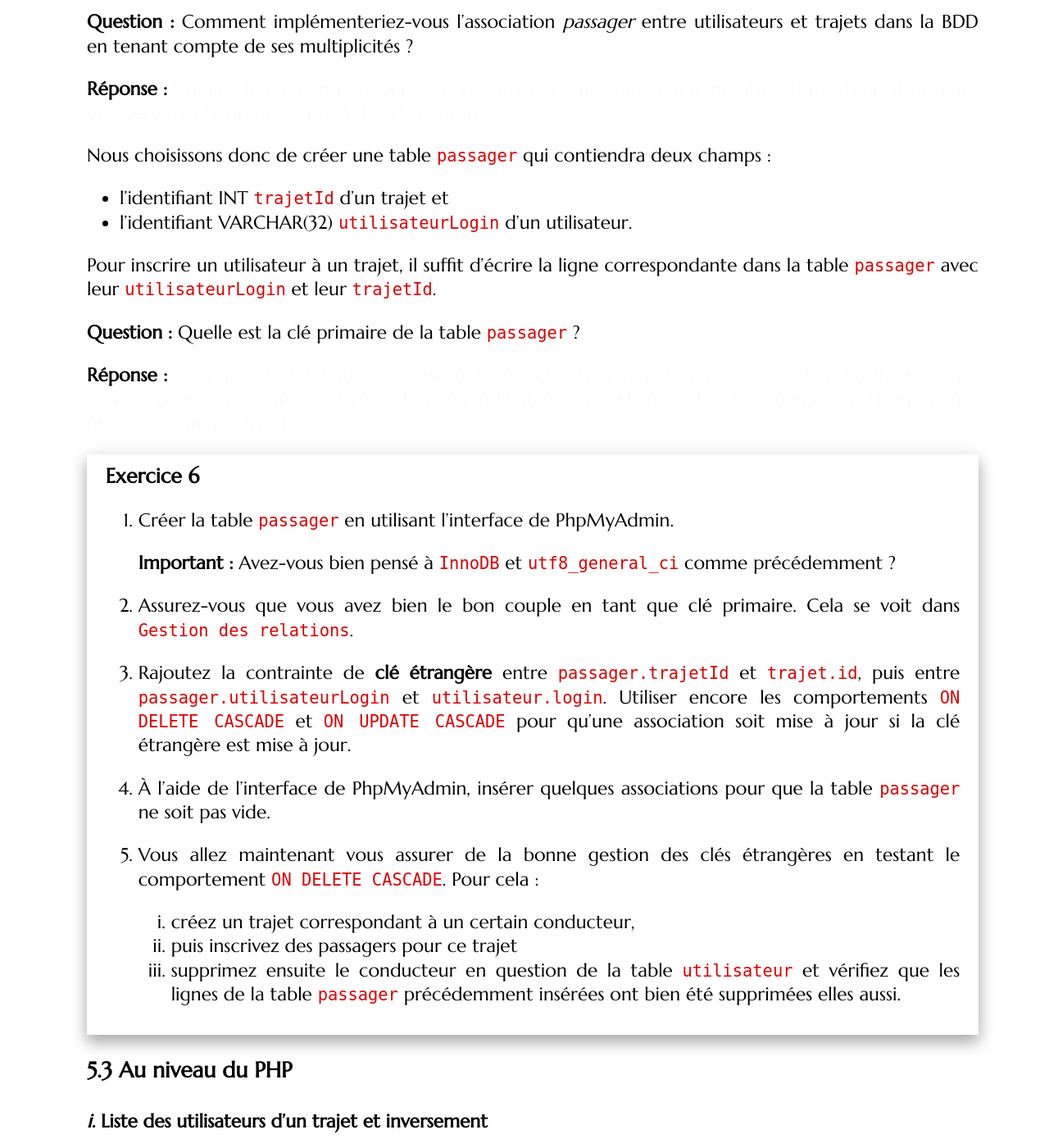
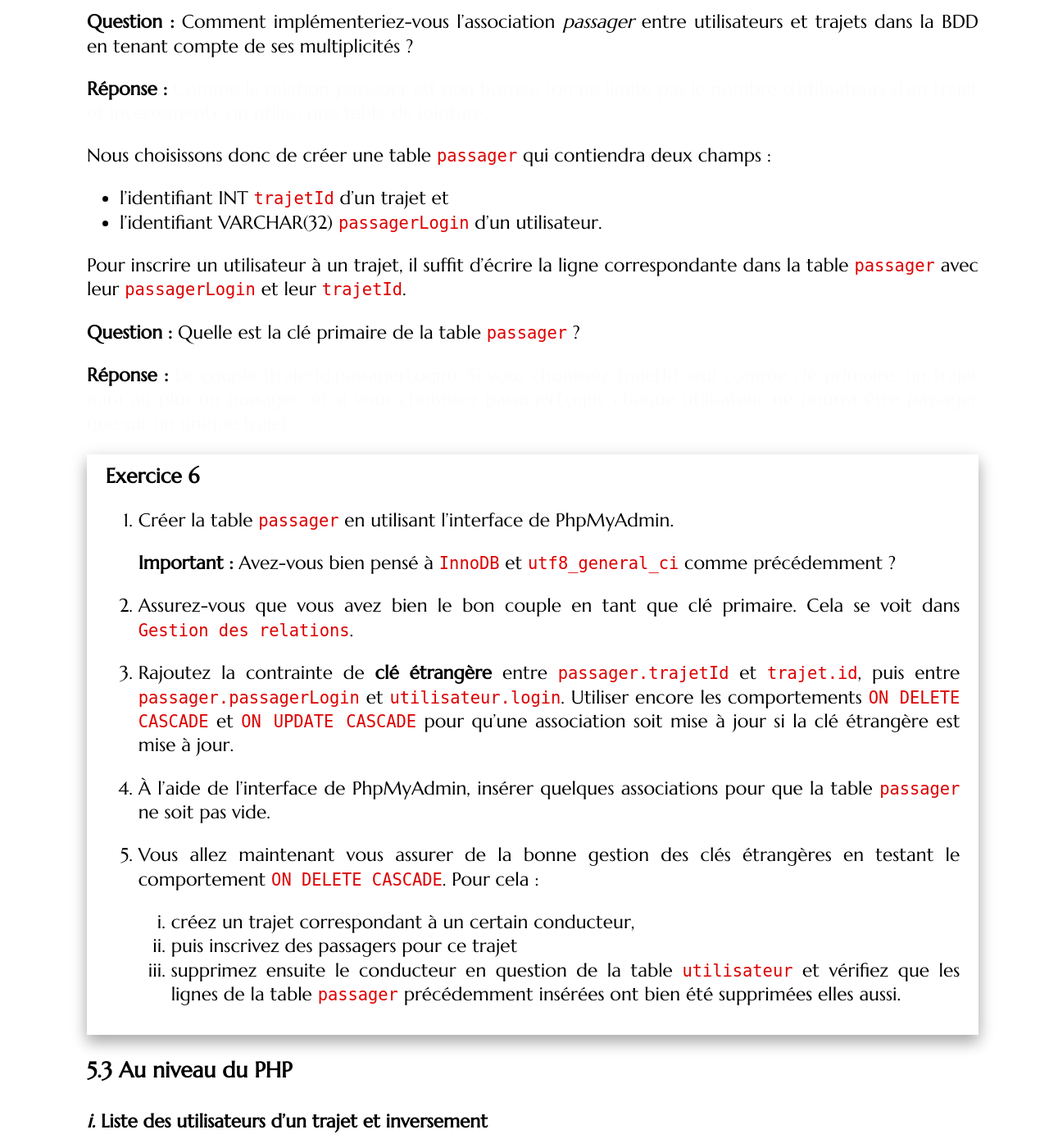
Before and after one commit to romainlebreton/R3.01-DeveloppementWeb, a Jekyll site: the page built from tutorials/tutorial3.md, in a window 1280 px wide and 1400 px high, scrolled down 7152 px. Shown: the whole window at 82% size. Built offline with Jekyll 4.4.1, drawn with Linux system fonts in a browser that asks for light colours; some web fonts are replaced; some of the changed text lies outside the part shown.

Commit message:
utilisateurLogin -> passagerLogin

```diff
--- a/tutorials/tutorial3.md
+++ b/tutorials/tutorial3.md
@@ -344,18 +344,18 @@ utilise une table de jointure.</span>
 Nous choisissons donc de créer une table `passager` qui contiendra deux champs :
 
 * l'identifiant INT `trajetId` d'un trajet et
-* l'identifiant VARCHAR(32) `utilisateurLogin` d'un utilisateur.
+* l'identifiant VARCHAR(32) `passagerLogin` d'un utilisateur.
 
 Pour inscrire un utilisateur à un trajet, il suffit d'écrire la ligne
-correspondante dans la table `passager` avec leur `utilisateurLogin` et leur
+correspondante dans la table `passager` avec leur `passagerLogin` et leur
 `trajetId`.
 
 **Question :** Quelle est la clé primaire de la table `passager` ?
 
 **Réponse :** <span style="color:#FCFCFC">Le couple
-  (trajetId,utilisateurLogin). Si vous choisissez trajetId seul comme clé
+  (trajetId,passagerLogin). Si vous choisissez trajetId seul comme clé
   primaire, un trajet aura au plus un passager, et si vous choisissez
-  utilisateurLogin, chaque utilisateur ne pourra être passager que sur un
+  passagerLogin, chaque utilisateur ne pourra être passager que sur un
   unique trajet.</span>
 
 <div class="exercise">
@@ -367,7 +367,7 @@ correspondante dans la table `passager` avec leur `utilisateurLogin` et leur
    se voit dans `Gestion des relations`.
 
 2. Rajoutez la contrainte de **clé étrangère** entre `passager.trajetId` et
-`trajet.id`, puis entre `passager.utilisateurLogin` et
+`trajet.id`, puis entre `passager.passagerLogin` et
 `utilisateur.login`. Utiliser encore les comportements `ON DELETE CASCADE` et
 `ON UPDATE CASCADE` pour qu'une association soit mise à jour si la clé étrangère
 est mise à jour.
@@ -530,8 +530,8 @@ enlèvera l'utilisateur courant du trajet sélectionné.
 
 <div class="exercise">
 
-1. Créer une `public static function supprimePassager($trajetId, $utilisateurLogin)` dans `Trajet.php`.
-   Cette fonction devra désinscrire l'utilisateur `utilisateurLogin` du trajet `trajetId`.
+1. Créer une `public static function supprimePassager($trajetId, $passagerLogin)` dans `Trajet.php`.
+   Cette fonction devra désinscrire l'utilisateur `passagerLogin` du trajet `trajetId`.
 
 2. Créez une page de test `testSupprimePassager.php` et un formulaire
    `formSupprimePassager.php` de sorte que l'on puisse rentrer un identifiant de
```
Also changed, not shown: other parts of tutorials/tutorial3.md (+3 -2 lines).
